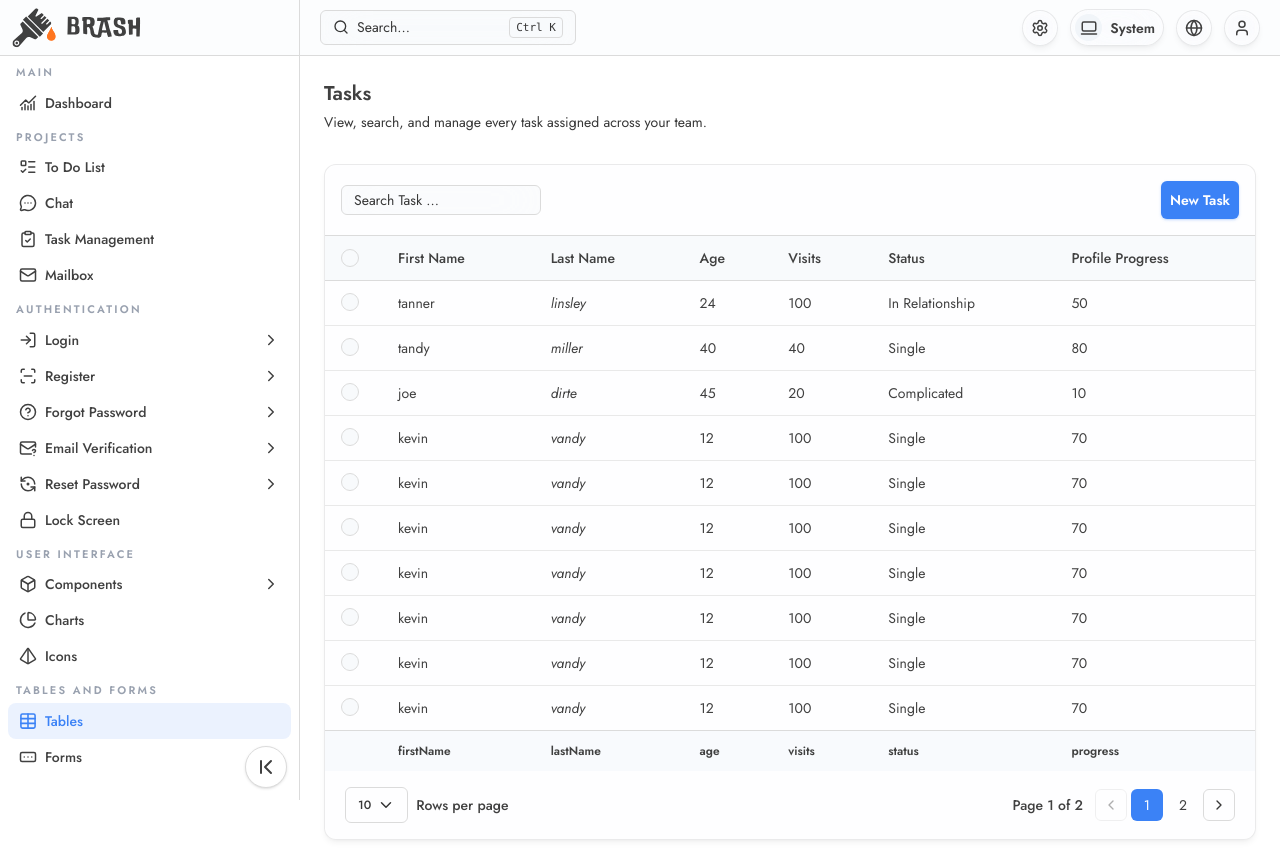
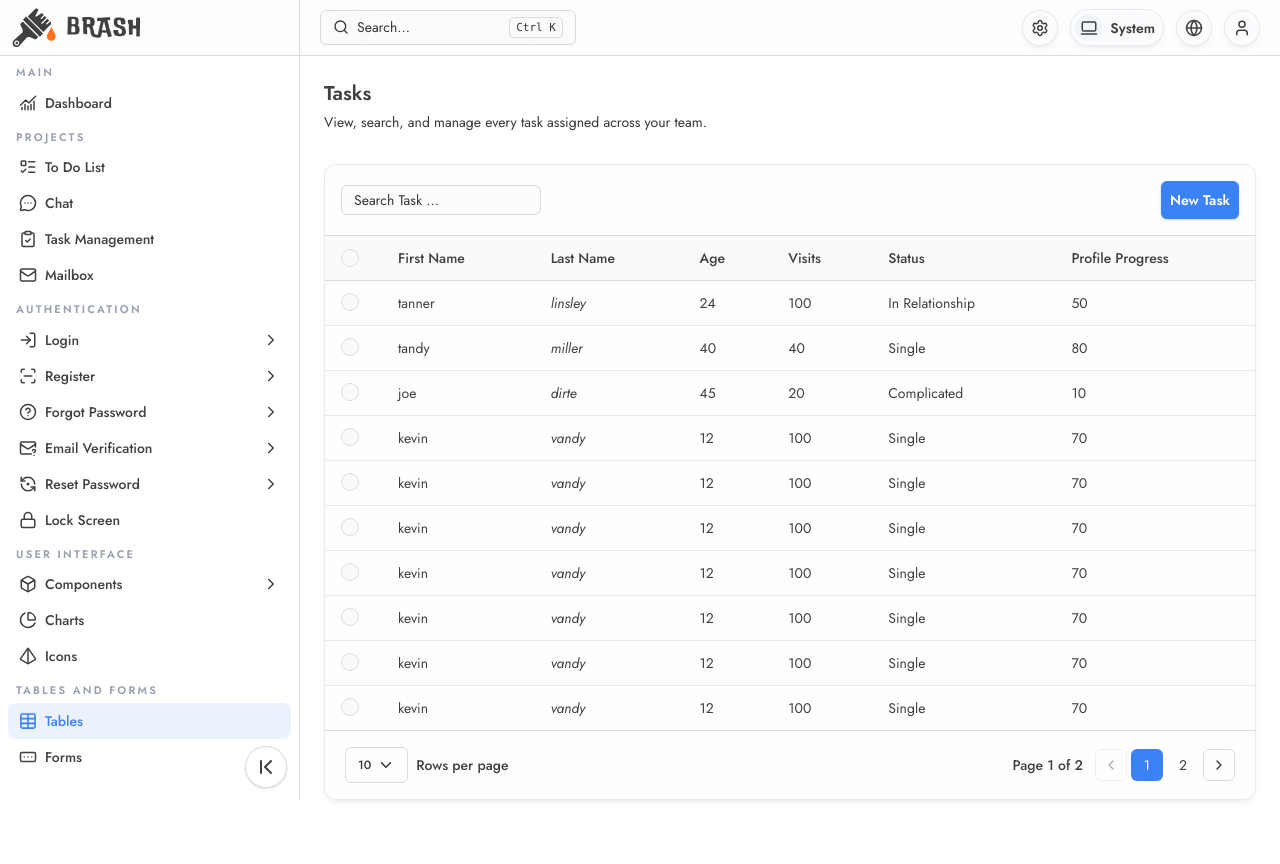
Before and after one commit to hamedfazile21/dashboard-template, a React (Vite) app: page /tables in a window 1280 px wide. After the commit the page ends 824 px from the top, so only its background shows below. Built offline with nearby package versions, Linux system fonts and the light colour scheme.

Commit message:
per page on pagination

```diff
--- a/src/components/pagination.tsx
+++ b/src/components/pagination.tsx
@@ -1,4 +1,4 @@
-import { ChevronDown, ChevronLeft, ChevronRight } from 'lucide-react'
+import { Check, ChevronDown, ChevronLeft, ChevronRight } from 'lucide-react'
 import Popover from './popover'
 import { useTranslation } from 'react-i18next'
 
@@ -95,30 +95,23 @@ export function Pagination({
               placement="bottom-end"
             >
               <div className="flex flex-col gap-y-1 ">
-                <button
-                  onClick={() => setPerPage(10)}
-                  className="text-xs hover:bg-surface-hover p-2 rounded-md w-full text-start"
-                >
-                  10
-                </button>
-                <button
-                  onClick={() => setPerPage(20)}
-                  className="text-xs hover:bg-surface-hover p-2 rounded-md w-full text-start"
-                >
-                  20
-                </button>
-                <button
-                  onClick={() => setPerPage(30)}
-                  className="text-xs hover:bg-surface-hover p-2 rounded-md w-full text-start"
-                >
-                  30
-                </button>
-                <button
-                  onClick={() => setPerPage(40)}
-                  className="text-xs hover:bg-surface-hover p-2 rounded-md w-full text-start"
-                >
-                  40
-                </button>
+                {Array.from({ length: 5 }).map((_, index) => {
+                  const pageSize = (index + 1) * 10
+                  return (
+                    <button
+                      key={index}
+                      onClick={() => setPerPage(pageSize)}
+                      className="flex items-center justify-between text-xs text-foreground hover:bg-surface-hover p-2 rounded-md w-full text-start"
+                    >
+                      {pageSize}
+                      {perPage === pageSize && (
+                        <span>
+                          <Check size={18} />
+                        </span>
+                      )}
+                    </button>
+                  )
+                })}
               </div>
             </Popover>
             <span className="text-sm font-medium text-foreground">
--- a/src/features/dashboard/dashboard.tsx
+++ b/src/features/dashboard/dashboard.tsx
@@ -94,7 +94,7 @@ const Dashboard = () => {
       <div className="card w-full p-0">
         <div className="flex w-full items-center justify-between border-b border-borderColor pb-3">
           <h3 className="text-sm font-semibold text-foreground">
-            {t('Weekly Activity')}
+            {t('Monthly Activity')}
           </h3>
           <button
             type="button"
--- a/src/features/tabels/index.tsx
+++ b/src/features/tabels/index.tsx
@@ -13,8 +13,7 @@ import { columns, selectColumn } from './components/table-columns'
 import { useState } from 'react'
 import Input from '#/components/input'
 import Pagination from '#/components/pagination'
-import Popover from '#/components/popover'
-import { SlidersHorizontal } from 'lucide-react'
+
 export type Person = {
   firstName: string
   lastName: string
@@ -160,37 +159,8 @@ function TablesShowCase() {
                 ))
               )}
             </tbody>
-
-            {table
-              .getFooterGroups()
-              .some((fg) =>
-                fg.headers.some((h) => h.column.columnDef.footer),
-              ) && (
-              <tfoot>
-                {table.getFooterGroups().map((footerGroup) => (
-                  <tr
-                    key={footerGroup.id}
-                    className="border-t border-borderColor bg-surface-hover/40"
-                  >
-                    {footerGroup.headers.map((header) => (
-                      <th
-                        key={header.id}
-                        className="px-4 py-3 text-left text-xs font-semibold text-foreground"
-                      >
-                        {header.isPlaceholder
-                          ? null
-                          : flexRender(
-                              header.column.columnDef.footer,
-                              header.getContext(),
-                            )}
-                      </th>
-                    ))}
-                  </tr>
-                ))}
-              </tfoot>
-            )}
           </table>
-          <div className="flex items-center justify-between py-4 px-5">
+          <div className="flex items-center justify-between py-4 px-5 border-t border-borderColor">
             <Pagination
               currentPage={pageIndex + 1} // Pagination is 1-indexed, TanStack's pageIndex is 0-indexed
               totalPages={Math.max(table.getPageCount(), 1)}
--- a/src/styles/globals.css
+++ b/src/styles/globals.css
@@ -273,7 +273,7 @@ button {
 
 /* <td> */
 .table-body-cell {
-  @apply px-4 py-3 align-top text-sm text-foreground;
+  @apply px-4 py-3 align-top text-sm text-start text-foreground;
 }
 
 /* Empty / loading state, spans the full row */
```
